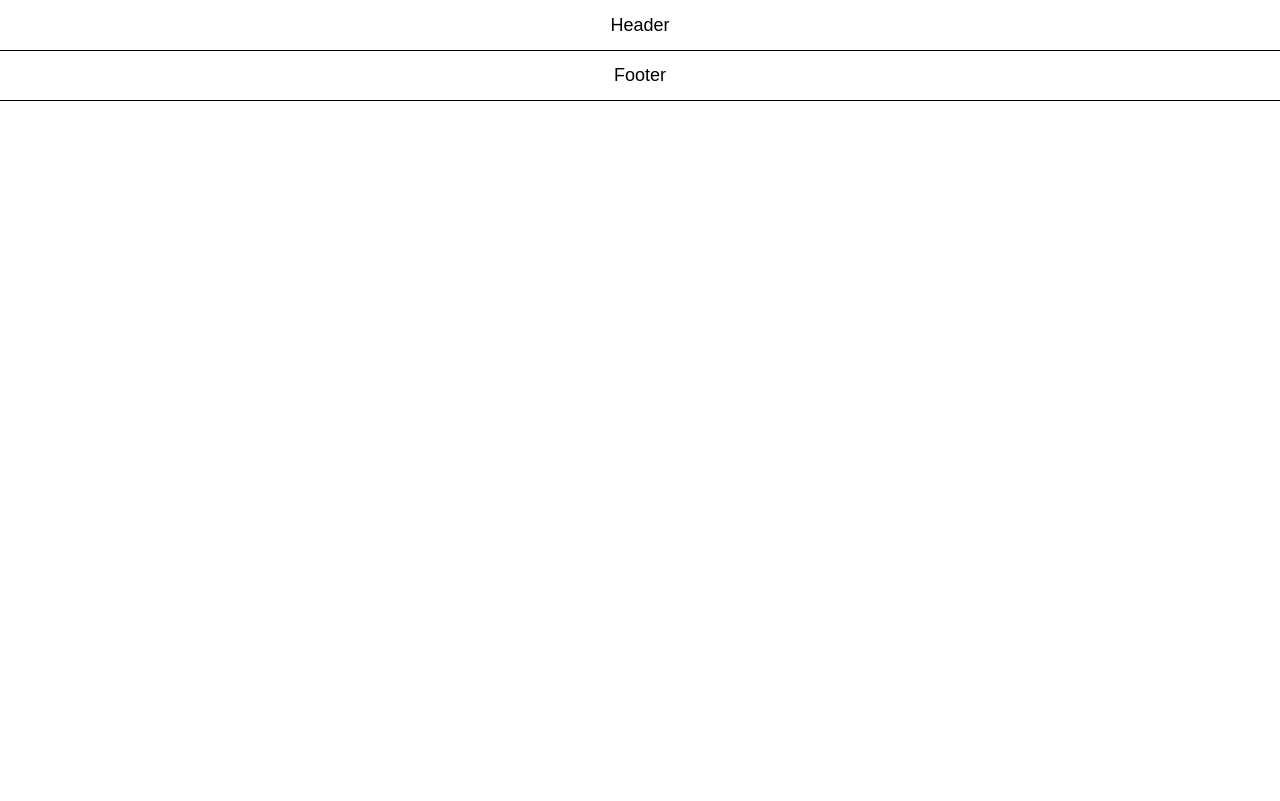
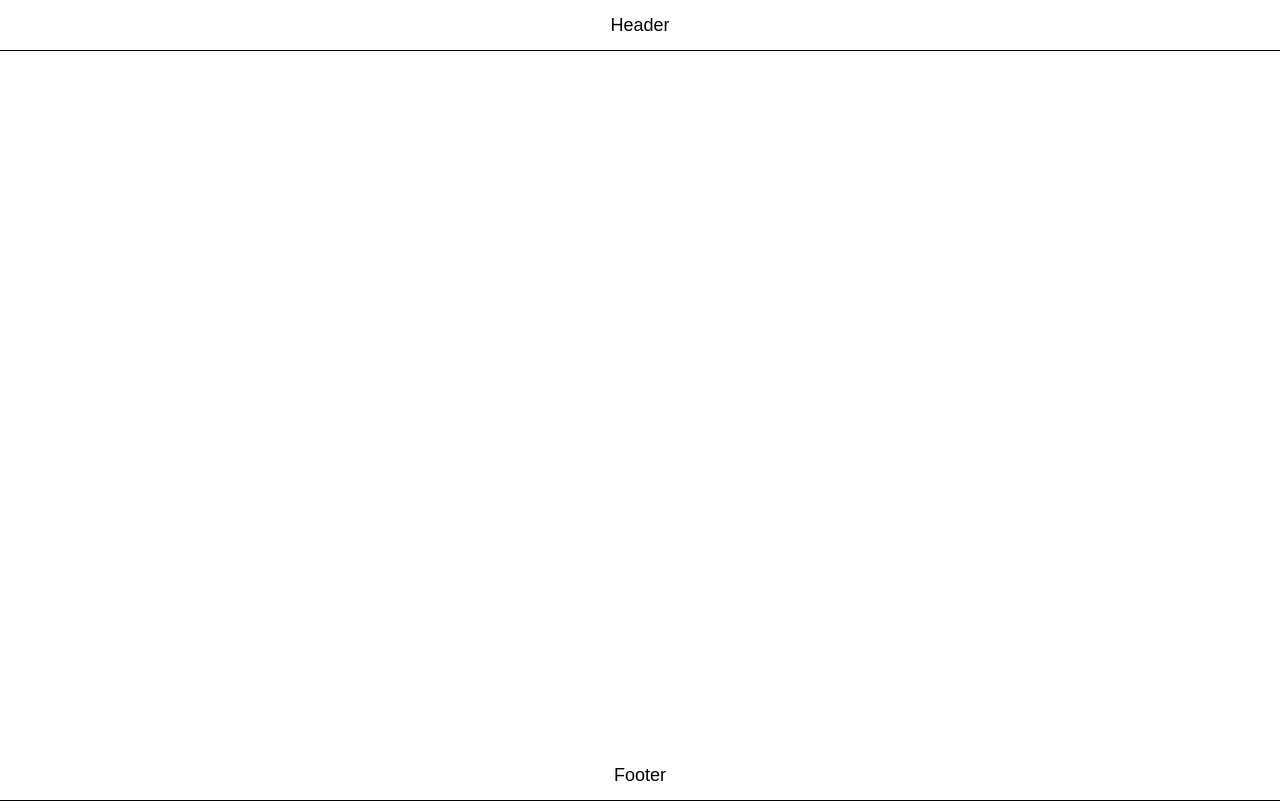
Before and after one commit to ooloo-io/github-flow-yonilurie, a website: page src/index.html in a window 1280 px wide. Drawn offline with nearby package versions, Linux system fonts and the light colour scheme.

Commit message:
Added content section and fixed footer height

```diff
--- a/src/index.html
+++ b/src/index.html
@@ -16,6 +16,7 @@
     <header class="header">
         Header
     </header>
+    <main class="content"></main>
     <footer class="footer">
         Footer
     </footer>
--- a/src/styles.css
+++ b/src/styles.css
@@ -17,3 +17,7 @@ body {
   align-items: center;
   border-bottom: 1px solid black;
 }
+
+.content {
+    min-height: calc(100vh - 100px);
+}
```
